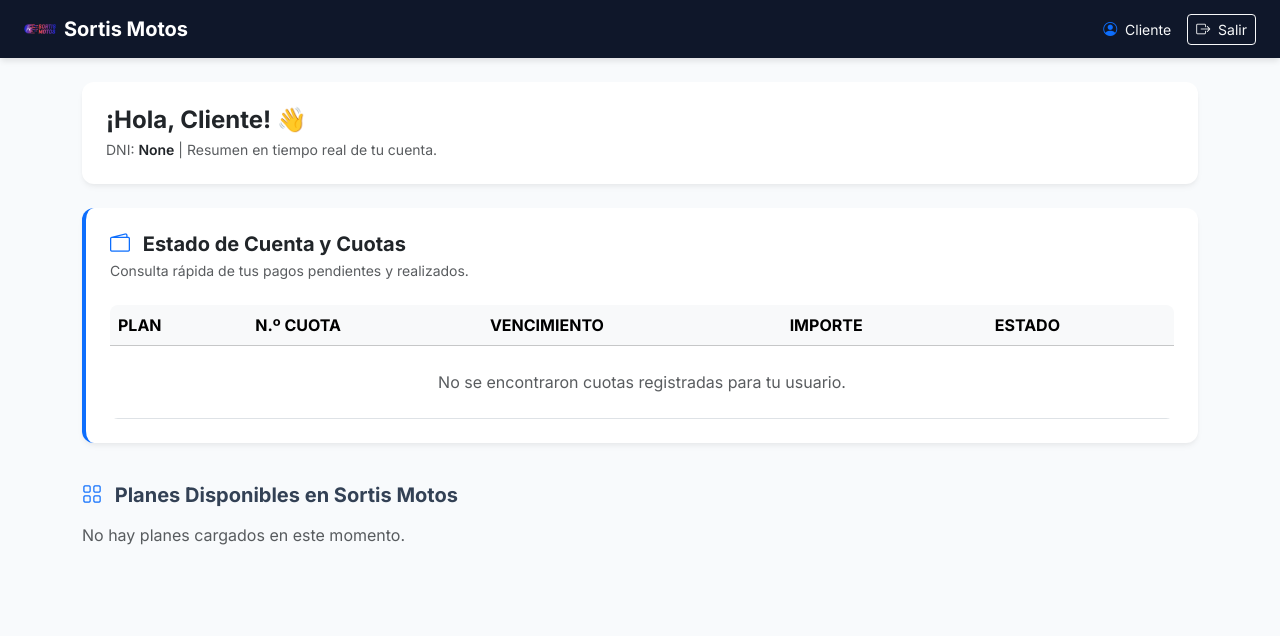
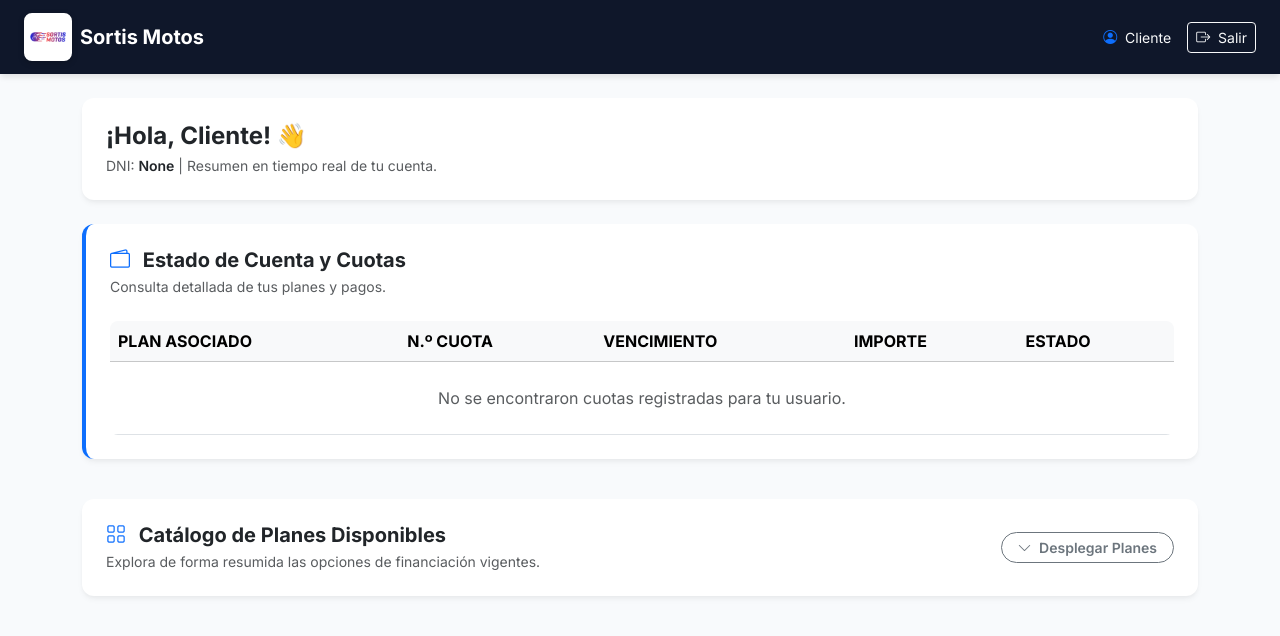
Before and after one commit to killerchipy723/sortis-whatsapp, a Flask app: template templates/index.html in a window 1280 px wide. Shown: the top 636 px of the page. Run offline with Flask 3, Linux system fonts and the light colour scheme; the template is opened without the code that fills it, so the values that code supplies are empty.

Commit message:
ok modificaciones vistas index

```diff
--- a/templates/index.html
+++ b/templates/index.html
@@ -20,6 +20,17 @@
             background: #0f172a;
             box-shadow: 0 4px 6px -1px rgba(0, 0, 0, 0.1);
         }
+        /* Estilo personalizado para el logo grande con contorno blanco */
+        .logo-custom {
+            width: 48px;
+            height: 48px;
+            object-fit: contain;
+            background: #ffffff;
+            padding: 4px;
+            border-radius: 8px;
+            border: 2px solid #ffffff;
+            box-shadow: 0 2px 6px rgba(0, 0, 0, 0.2);
+        }
         .card-dashboard {
             border: none;
             border-radius: 12px;
@@ -37,15 +48,26 @@
             font-size: 0.8rem;
             padding: 0.35em 0.65em;
         }
+        /* Tarjetas de planes compactas */
+        .card-plan-compact {
+            border: 1px solid #e2e8f0;
+            border-radius: 10px;
+            background: #ffffff;
+            transition: all 0.2s ease;
+        }
+        .card-plan-compact:hover {
+            border-color: #cbd5e1;
+            box-shadow: 0 2px 4px rgba(0,0,0,0.02);
+        }
     </style>
 </head>
 <body>
 
-    <!-- Navbar Superior con Logo Estático -->
-    <nav class="navbar navbar-expand-lg navbar-dark navbar-sortis sticky-top">
+    <!-- Navbar Superior con Logo Grande y Contorno Blanco -->
+    <nav class="navbar navbar-expand-lg navbar-dark navbar-sortis sticky-top py-2">
         <div class="container-fluid px-4">
             <a class="navbar-brand fw-bold d-flex align-items-center gap-2" href="#">
-                <img src="{{ url_for('static', filename='img/logo.png') }}" alt="Sortis Motos" style="width: 32px; height: 32px; object-fit: contain;">
+                <img src="{{ url_for('static', filename='img/logo.png') }}" alt="Sortis Motos" class="logo-custom">
                 <span>Sortis Motos</span>
             </a>
             <div class="d-flex align-items-center gap-3">
@@ -90,7 +112,7 @@
             </div>
         </div>
 
-        <!-- Tarjetas de Resumen Rápido (Métricas de la Cuenta) -->
+        <!-- Tarjetas de Resumen Rápido (Métricas) -->
         {% if cuotas %}
             {% set total_cuotas = cuotas|length %}
             {% set pagadas = cuotas|selectattr('estado', 'equalto', 'Pagado')|list|length %}
@@ -127,12 +149,11 @@
         <!-- Sección: Estado de Mis Cuotas -->
         <div class="row mb-4">
             <div class="col-12">
-
                 <div class="card card-dashboard card-plan p-3 p-md-4 bg-white mb-3">
                     <div class="d-flex flex-column flex-md-row justify-content-between align-items-start align-items-md-center gap-2 mb-3">
                         <div>
                             <h5 class="fw-bold mb-1 text-dark"><i class="bi bi-wallet2 text-primary me-2"></i> Estado de Cuenta y Cuotas</h5>
-                            <p class="text-muted small mb-0">Consulta rápida de tus pagos pendientes y realizados.</p>
+                            <p class="text-muted small mb-0">Consulta detallada de tus planes y pagos.</p>
                         </div>
 
                         {% if cuotas %}
@@ -142,13 +163,13 @@
                         {% endif %}
                     </div>
 
-                    <!-- Tabla Completa Oculta en Acordeón/Desplegable -->
+                    <!-- Tabla Oculta en Acordeón -->
                     <div class="collapse {% if not cuotas %}show{% endif %}" id="tablaDetalleCuotas">
                         <div class="table-responsive mt-2">
                             <table class="table table-hover align-middle mb-0">
                                 <thead class="table-light text-uppercase fs-7">
                                     <tr>
-                                        <th>Plan</th>
+                                        <th>Plan Asociado</th>
                                         <th>N.º Cuota</th>
                                         <th>Vencimiento</th>
                                         <th>Importe</th>
@@ -159,8 +180,10 @@
                                     {% if cuotas %}
                                         {% for c in cuotas %}
                                         <tr>
-                                            <td class="fw-semibold text-dark">{{ c.nombreplan }}</td>
-                                            <td class="fw-bold">N.º {{ c.numcuota }}</td>
+                                            <td>
+                                                <span class="fw-bold text-primary">{{ c.nombreplan }}</span>
+                                            </td>
+                                            <td class="fw-semibold">N.º {{ c.numcuota }}</td>
                                             <td>
                                                 {% if c.fechavenc %}
                                                     {{ c.fechavenc.strftime('%d/%m/%Y') if c.fechavenc.__class__.__name__ == 'date' else c.fechavenc }}
@@ -194,35 +217,40 @@
             </div>
         </div>
 
-        <!-- Sección: Catálogo de Planes Disponibles -->
-        <div class="row">
-            <div class="col-12 mb-3">
-                <h5 class="fw-bold mb-0"><i class="bi bi-grid text-primary me-2"></i> Planes Disponibles en Sortis Motos</h5>
+        <!-- Sección: Catálogo de Planes Disponibles (Colapsado y Compacto) -->
+        <div class="row mb-4">
+            <div class="col-12">
+                <div class="card card-dashboard p-3 p-md-4 bg-white">
+                    <div class="d-flex justify-content-between align-items-center">
+                        <div>
+                            <h5 class="fw-bold mb-1 text-dark"><i class="bi bi-grid text-primary me-2"></i> Catálogo de Planes Disponibles</h5>
+                            <p class="text-muted small mb-0">Explora de forma resumida las opciones de financiación vigentes.</p>
+                        </div>
+                        <button class="btn btn-outline-secondary btn-sm fw-semibold rounded-pill px-3" type="button" data-bs-toggle="collapse" data-bs-target="#collapsePlanes" aria-expanded="false" aria-controls="collapsePlanes">
+                            <i class="bi bi-chevron-down me-1"></i> Desplegar Planes
+                        </button>
                     </div>
 
+                    <!-- Bloque colapsado con tarjetas compactas -->
+                    <div class="collapse mt-3" id="collapsePlanes">
+                        <hr class="text-muted opacity-25 mb-3">
+                        <div class="row g-3">
                             {% if planes %}
                                 {% for plan in planes %}
-                <div class="col-md-4 mb-3">
-                    <div class="card card-dashboard p-3 h-100 bg-white">
-                        <div class="card-body d-flex flex-column justify-content-between">
+                                <div class="col-md-4">
+                                    <div class="card-plan-compact p-3 h-100 d-flex flex-column justify-content-between">
                                         <div>
-                                <h5 class="fw-bold text-primary mb-2">{{ plan.nombreplan }}</h5>
-                                <p class="text-muted small mb-3">
-                                    {{ plan.descripcion if plan.descripcion else 'Plan de financiación oficial de Sortis Motos.' }}
-                                </p>
-                                <p class="text-muted small mb-2">
-                                    <i class="bi bi-clock-history me-1"></i> Cantidad de cuotas: <strong>{{ plan.cantcuotas if plan.cantcuotas else 'N/A' }}</strong>
+                                            <h6 class="fw-bold text-primary mb-1">{{ plan.nombreplan }}</h6>
+                                            <p class="text-muted small mb-2" style="font-size: 0.85rem;">
+                                                {{ plan.descripcion if plan.descripcion else 'Plan de financiación oficial.' }}
                                             </p>
                                         </div>
-                            <div>
-                                <hr class="text-muted opacity-25">
-                                <div class="d-flex justify-content-between align-items-center">
-                                    <span class="fw-bold fs-5 text-dark">
-                                        ${{ "{:,.0f}".format(plan.importe).replace(",", ".") if plan.importe else "A confirmar" }}
-                                        <small class="text-muted fs-6">/ cuota</small>
+                                        <div class="pt-2 border-top border-light">
+                                            <div class="d-flex justify-content-between align-items-center small">
+                                                <span class="text-muted"><i class="bi bi-clock"></i> {{ plan.cantcuotas if plan.cantcuotas else 'N/A' }} cuotas</span>
+                                                <span class="fw-bold text-dark">
+                                                    ${{ "{:,.0f}".format(plan.importe).replace(",", ".") if plan.importe else "Consolidar" }}
                                                 </span>
-                                    <span class="badge bg-light text-dark border">Disponible</span>
-                                </div>
                                             </div>
                                         </div>
                                     </div>
@@ -230,10 +258,14 @@
                                 {% endfor %}
                             {% else %}
                                 <div class="col-12">
-                    <p class="text-muted">No hay planes cargados en este momento.</p>
+                                    <p class="text-muted small mb-0">No hay planes cargados en este momento.</p>
                                 </div>
                             {% endif %}
+                        </div>
+                    </div>
 
+                </div>
+            </div>
         </div>
 
     </div>
```
Lines whose indentation alone changed are shown as unchanged.
